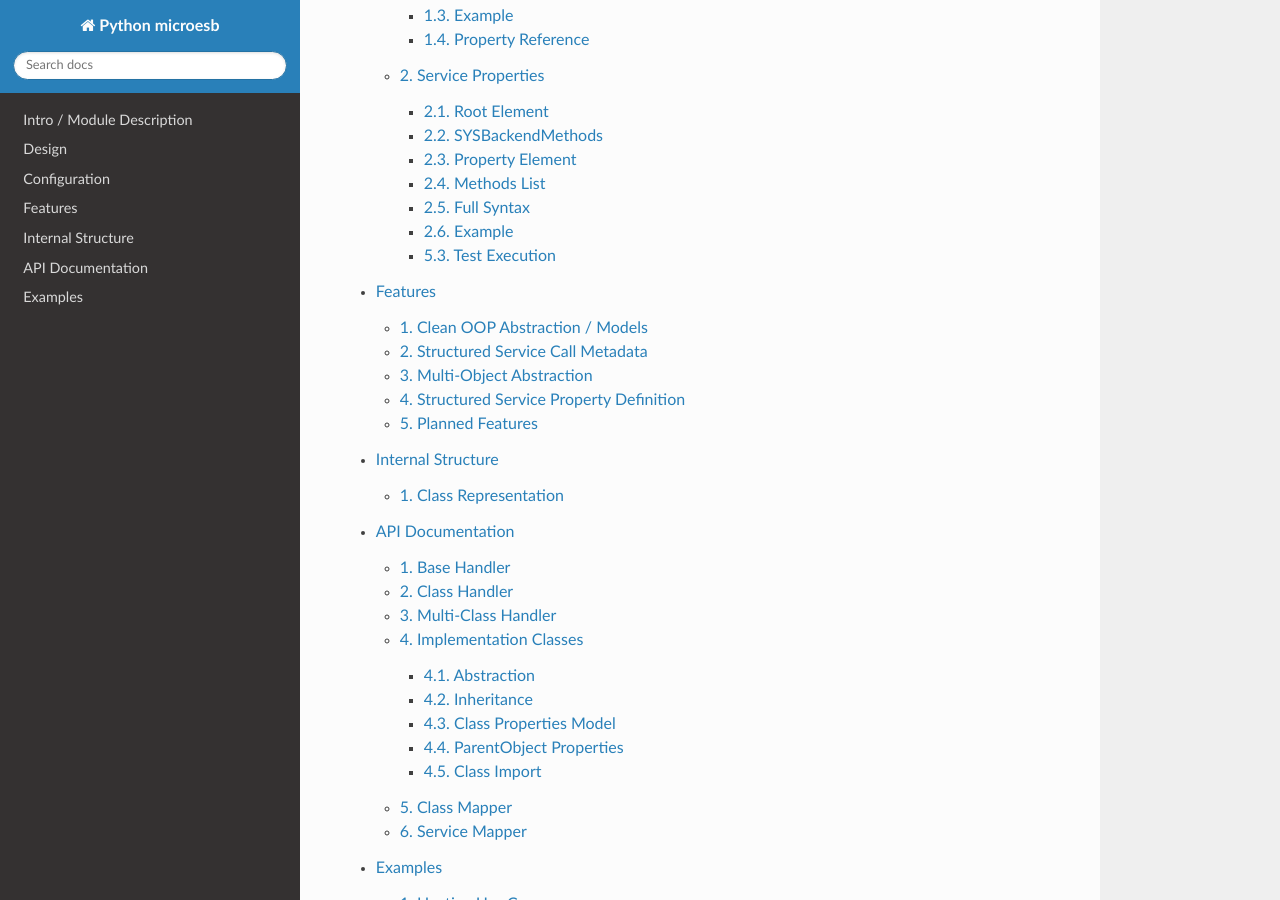
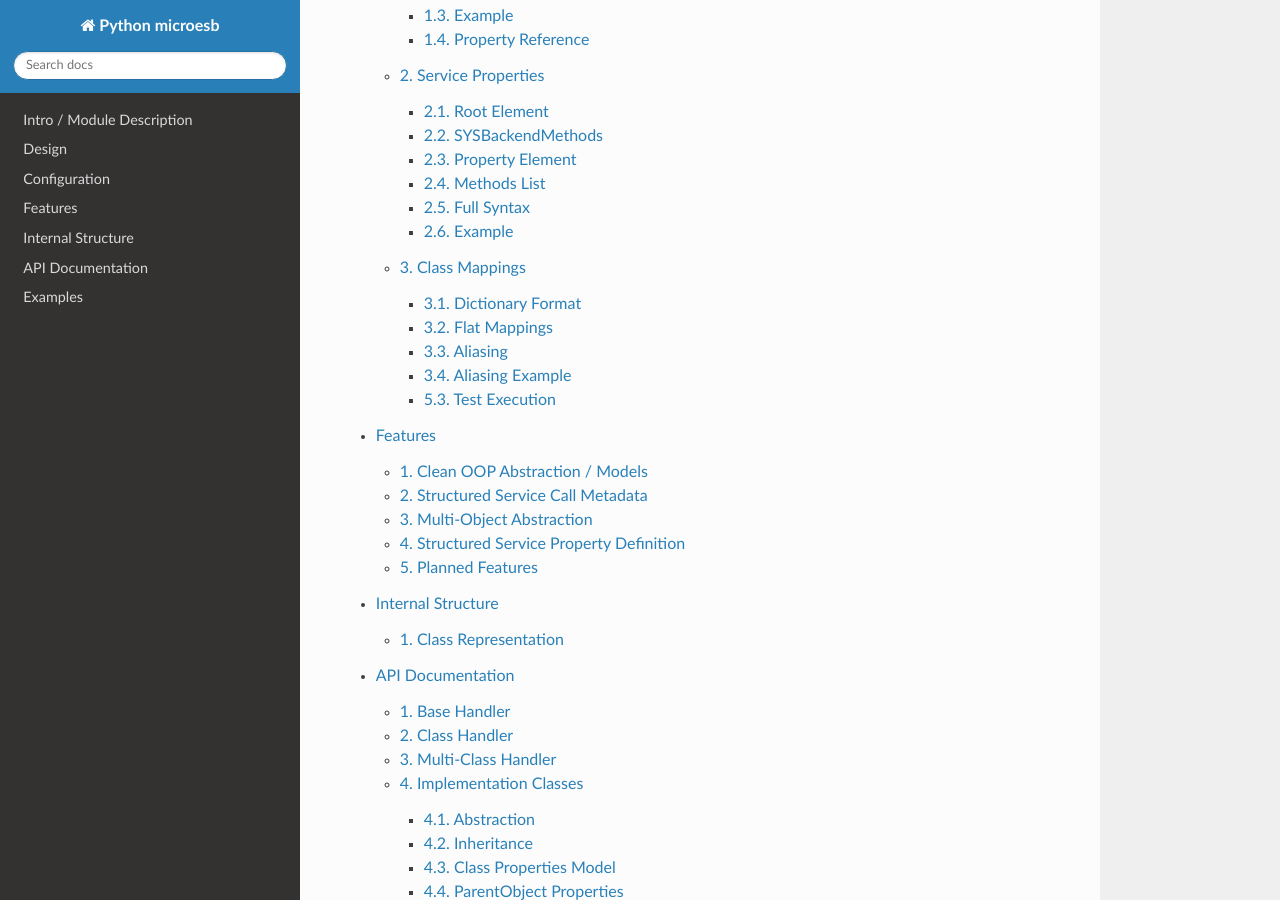
Before and after one commit to clauspruefer/python-micro-esb, a Sphinx documentation site: the page built from doc/source/index.rst, in a window 1280 px wide and 900 px high, scrolled down 804 px. Built offline with Sphinx 7.4.7 and the Read the Docs theme 3.1.0, drawn with Linux system fonts in a browser that asks for light colours; part of the change alters nothing that is shown.

Commit message:
Add section 3. Class Mappings to conf.rst documenting dictionary format and aliasing
Co-authored-by: clauspruefer <17313789+clauspruefer@users.noreply.github.com>

```diff
--- a/doc/source/conf.rst
+++ b/doc/source/conf.rst
@@ -289,6 +289,102 @@ Example configuration:
         }
     }
 
+3. Class Mappings
+=================
+
+The *Class Mapping Config* dictionary defines the mapping between class names used in the *Class Reference Config* and the actual *Implementation Classes*.
+
+3.1. Dictionary Format
+**********************
+
+The *Class Mapping Config* is a simple dictionary where each key represents a class name used in the configuration, and each value represents the corresponding *Implementation Class* name.
+
+.. code-block:: python
+
+    class_mapping = {
+        '$config_class_name1': '$implementation_class_name1',
+        '$config_class_name2': '$implementation_class_name2',
+        '$config_class_name3': '$implementation_class_name3'
+    }
+
+3.2. Flat Mappings
+******************
+
+In most cases, a "flat" mapping is used where each class name maps directly to itself. This is a 1:1 mapping without any aliasing.
+
+.. note::
+
+    All examples in this documentation use flat mappings without aliasing.
+
+Example from :ref:`example-number1`:
+
+.. literalinclude:: ../../example/01-hosting-use-case/class_mapping.py
+    :linenos:
+
+Example from :ref:`example-number2`:
+
+.. literalinclude:: ../../example/02-pki-management/class_mapping.py
+    :linenos:
+
+3.3. Aliasing
+*************
+
+**Aliasing** is a more advanced technique that **must** be used when adding multiple classes with the same name as child classes to a parent class.
+
+With aliasing, multiple different configuration class names can map to the same *Implementation Class*. This allows you to instantiate the same class type multiple times with different property values in a hierarchical structure.
+
+.. warning::
+
+    Aliasing is only necessary when you need multiple child instances of the same class type under a single parent. For simple hierarchies, use flat mappings.
+
+3.4. Aliasing Example
+*********************
+
+The integration test `TestMapping.test_class_mapping` in `/test/integration/test_base.py` demonstrates the use of aliasing:
+
+.. code-block:: python
+
+    class_mapping = {
+        'CertCA': 'CertCA',
+        'SmartcardCA': 'Smartcard',
+        'SmartcardREQ': 'Smartcard',
+        'SmartcardContainer': 'SmartcardContainer'
+    }
+
+In this example:
+
+- `SmartcardCA` and `SmartcardREQ` are aliases that both map to the `Smartcard` implementation class.
+- This allows the `CertCA` parent class to have two separate child instances of the `Smartcard` class with different configurations.
+- Each alias can be referenced independently in the *Class Reference Config* and *Service Call Metadata*.
+
+The corresponding *Class Reference Config* shows how these aliases are used:
+
+.. code-block:: python
+
+    class_reference = {
+        'CertCA': {
+            'property_ref': 'Cert',
+            'children': {
+                'SmartcardCA': {
+                    'property_ref': 'Smartcard',
+                    'children': {
+                        'SmartcardContainer': {'property_ref': 'SmartcardContainer'}
+                    }
+                },
+                'SmartcardREQ': {
+                    'property_ref': 'Smartcard',
+                    'children': {
+                        'SmartcardContainer': {'property_ref': 'SmartcardContainer'}
+                    }
+                }
+            }
+        }
+    }
+
+.. note::
+
+    For more information on aliasing in practical use, see :ref:`example-number3` in the Examples documentation.
+
 5.3. Test Execution
 *******************
 
```
